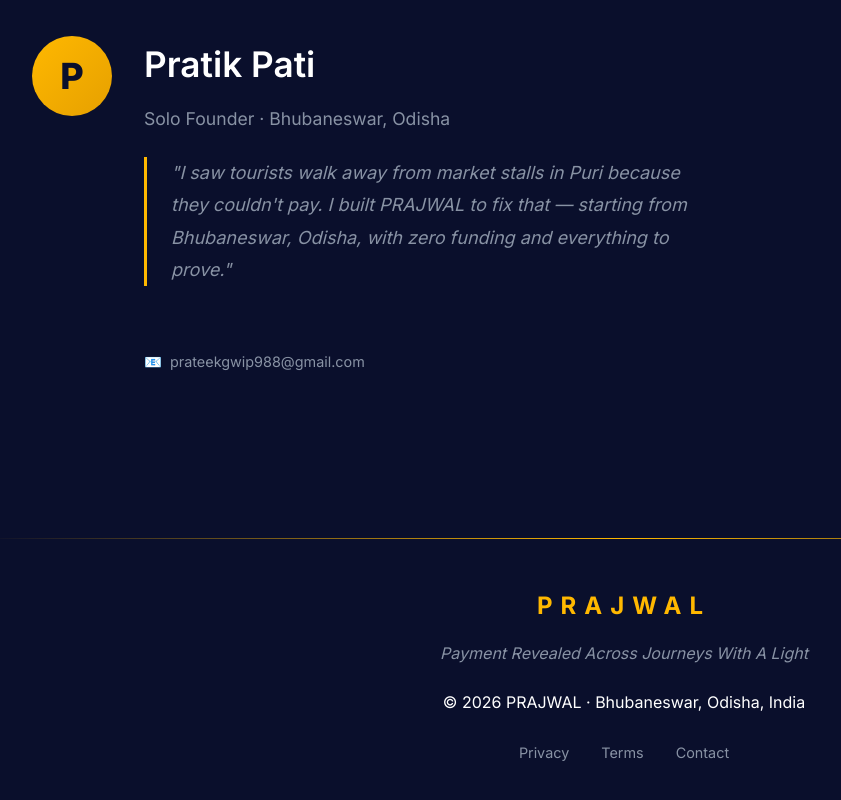
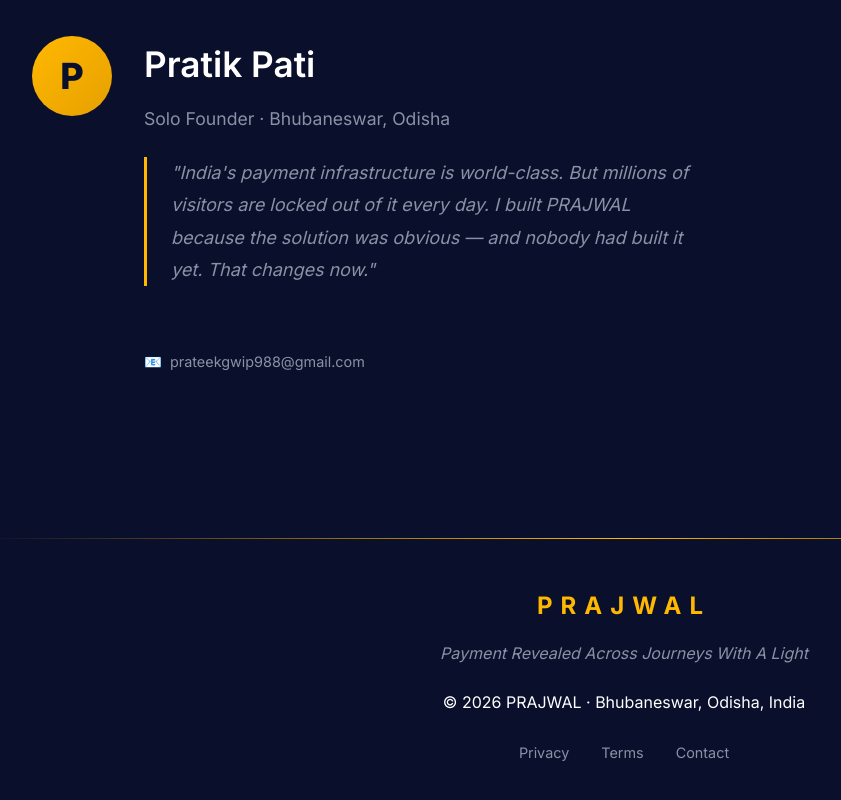
Before and after one commit to PratikPheonix4/prajwal-website, a React (Vite) app: page / in a window 1280 px wide. Shown: the part 6934-7734 px from the top of the page, without its empty margins (16-857 px from the left). Built offline with nearby package versions, Linux system fonts and the light colour scheme.

Commit message:
Change founder's quote in App component
Updated founder's quote to reflect new messaging.

```diff
--- a/src/App.jsx
+++ b/src/App.jsx
@@ -525,9 +525,11 @@ const closeVideo = () => {
               <div className="founder-name">Pratik Pati</div>
               <div className="founder-title">Solo Founder · Bhubaneswar, Odisha</div>
               <p className="founder-quote fade-in">
-                "I saw tourists walk away from market stalls in Puri because they couldn't pay.
-                I built PRAJWAL to fix that — starting from Bhubaneswar, Odisha, with zero
-                funding and everything to prove."
+                "India's payment infrastructure is world-class.
+But millions of visitors are locked out of it
+every day. I built PRAJWAL because the solution
+was obvious — and nobody had built it yet.
+That changes now."
               </p>
               <div className="founder-footer fade-in">
                 <div className="contact-info fade-in">
```
